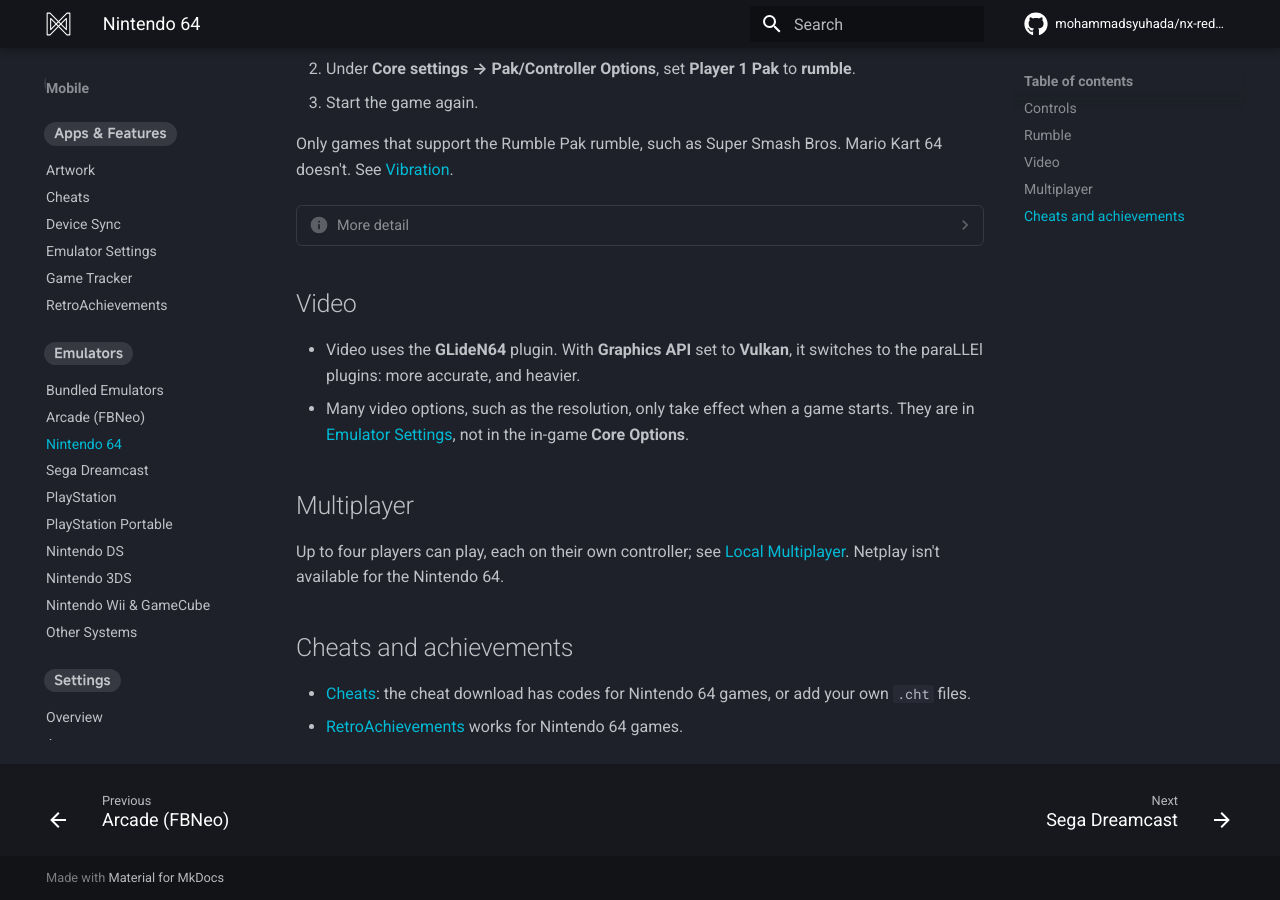
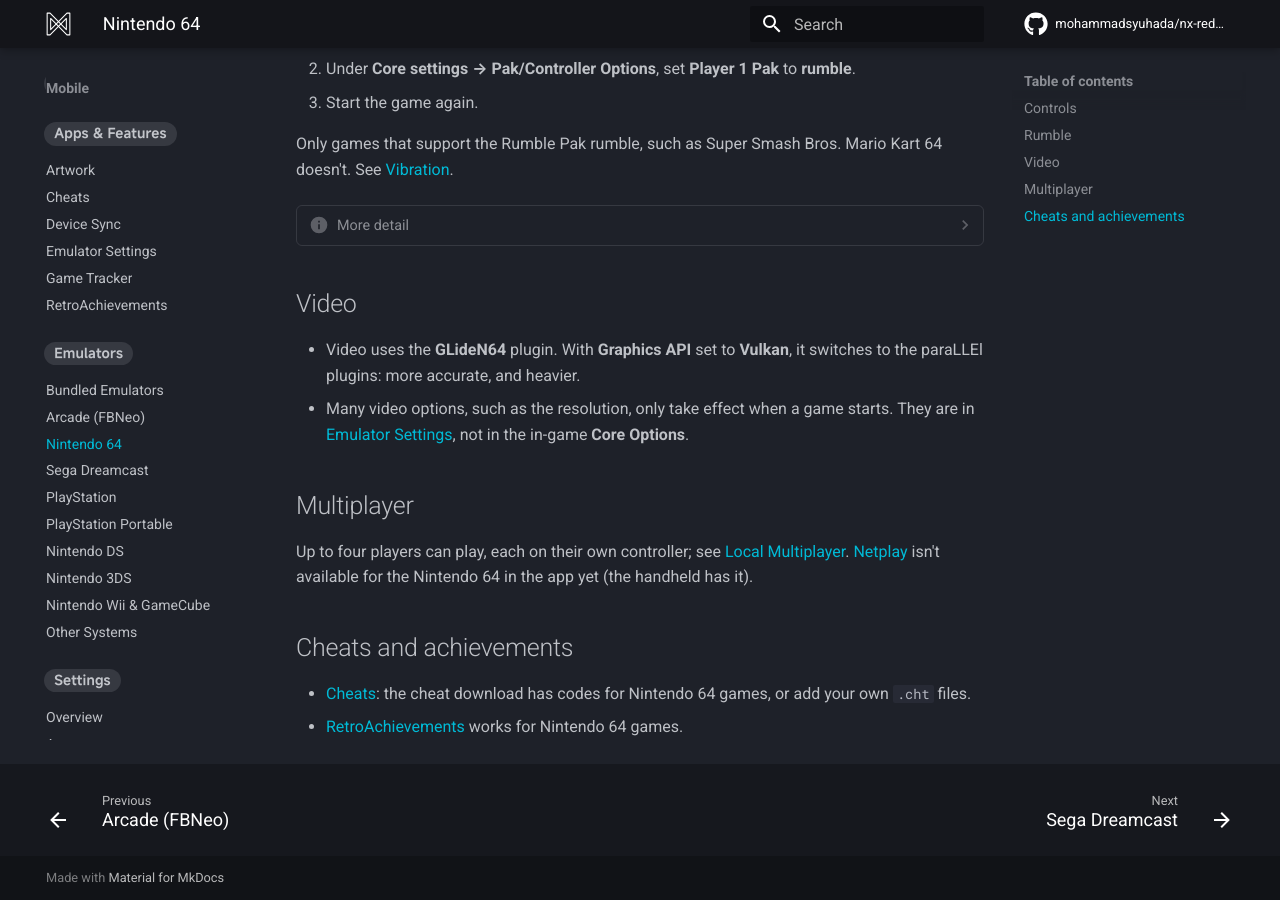
Before and after one commit to mohammadsyuhada/nx-redux-docs, an MkDocs documentation site: the page built from docs/mobile/emulators/nintendo-64.md, in a window 1280 px wide and 900 px high, scrolled down 1963 px. Built offline with MkDocs 1.6.1 and Material for MkDocs 9.7.7, drawn with Linux system fonts in a browser that asks for light colours; comment, search, counter and statistics services are not loaded.

Commit message:
docs(mobile): N64 netplay is not in the app yet (the handheld has it)

```diff
--- a/docs/mobile/emulators/nintendo-64.md
+++ b/docs/mobile/emulators/nintendo-64.md
@@ -76,8 +76,8 @@
 ## Multiplayer
 
 Up to four players can play, each on their own controller; see
-[Local Multiplayer](../multiplayer.md). Netplay isn't available for the
-Nintendo 64.
+[Local Multiplayer](../multiplayer.md). [Netplay](../netplay.md) isn't
+available for the Nintendo 64 in the app yet (the handheld has it).
 
 ## Cheats and achievements
 
```
